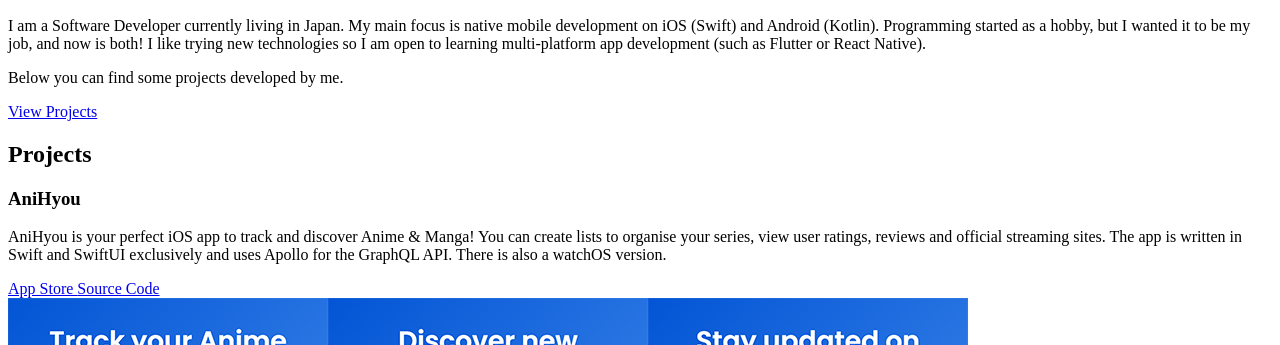
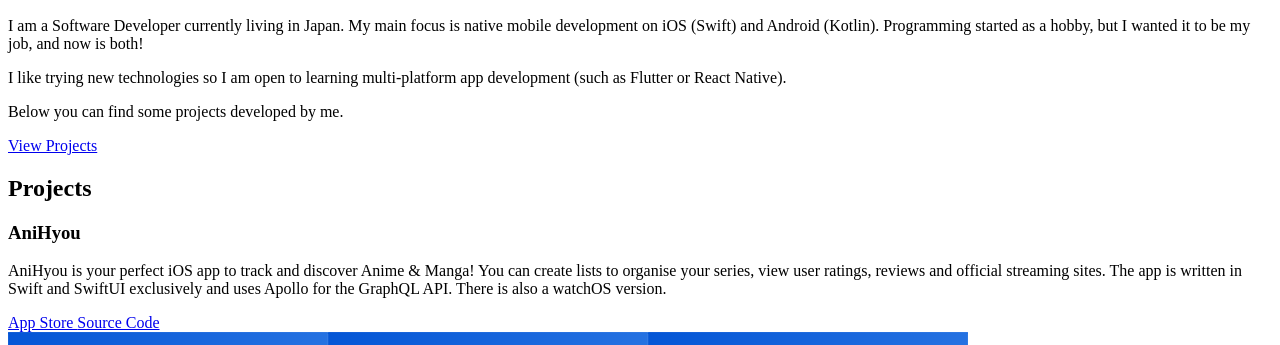
Before and after one commit to axiel7/axiel7.portfolio, a website: page src/template.html in a window 1280 px wide. Shown: the part 455-800 px from the top of the page. Drawn offline with nearby package versions, Linux system fonts and the light colour scheme.

Commit message:
Update about

```diff
--- a/src/template.html
+++ b/src/template.html
@@ -73,7 +73,8 @@
                 I am a Software Developer currently living in Japan.
                 My main focus is native mobile development on iOS (Swift) and Android (Kotlin).
                 Programming started as a hobby, but I wanted it to be my job, and now is both!
-
+              </p>
+              <p class="about-wrapper__info-text">
                 I like trying new technologies so I am open to learning multi-platform app development (such as Flutter or React Native).
               </p>
               <p class="about-wrapper__info-text">
```
